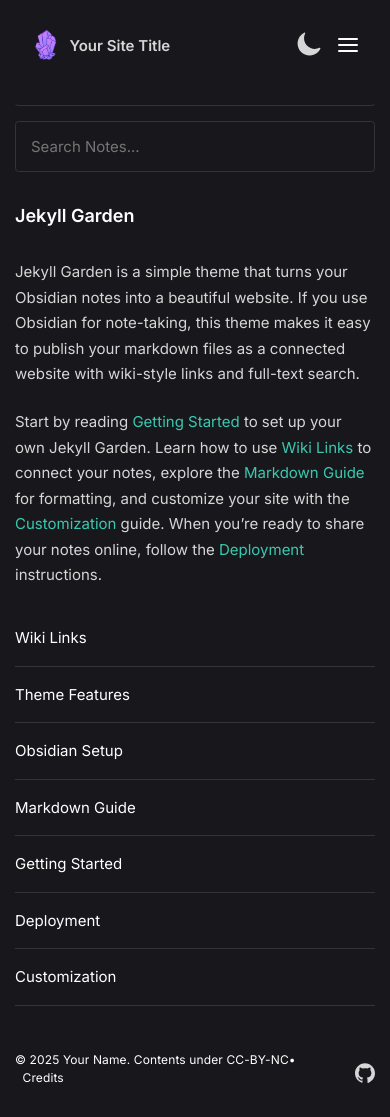
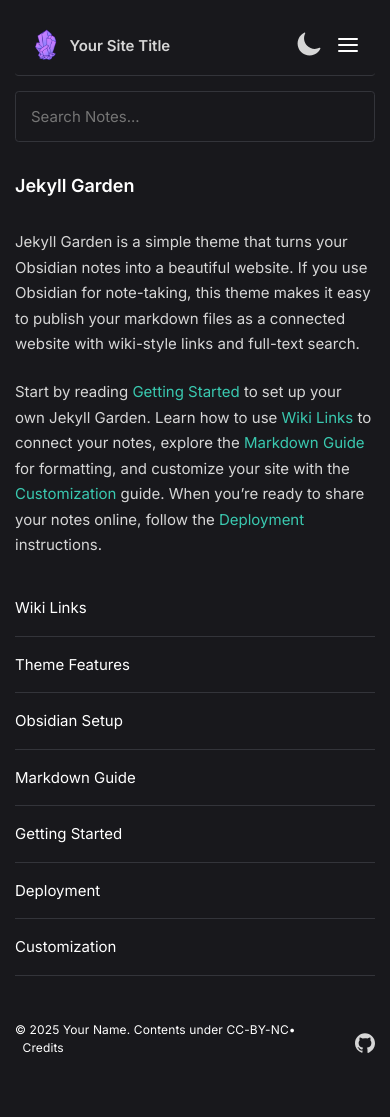
Before and after one commit to titenko/jekyll-garden, a Jekyll site: the page built from pages/index.md, in a window 390 px wide. Built offline with Jekyll 4.4.1, drawn with Linux system fonts in a browser that asks for light colours; nearby versions of some CDN libraries; after the commit the page ends 1087 px from its top, so only the background shows below that.

Commit message:
Update style.css

```diff
--- a/assets/css/style.css
+++ b/assets/css/style.css
@@ -660,10 +660,6 @@ td {
     padding: 0 var(--space-md) var(--space-md);
   }
 
-  .nav {
-    margin-bottom: var(--space-lg);
-  }
-
   h1 {
     font-size: var(--scale-lg);
   }
```
